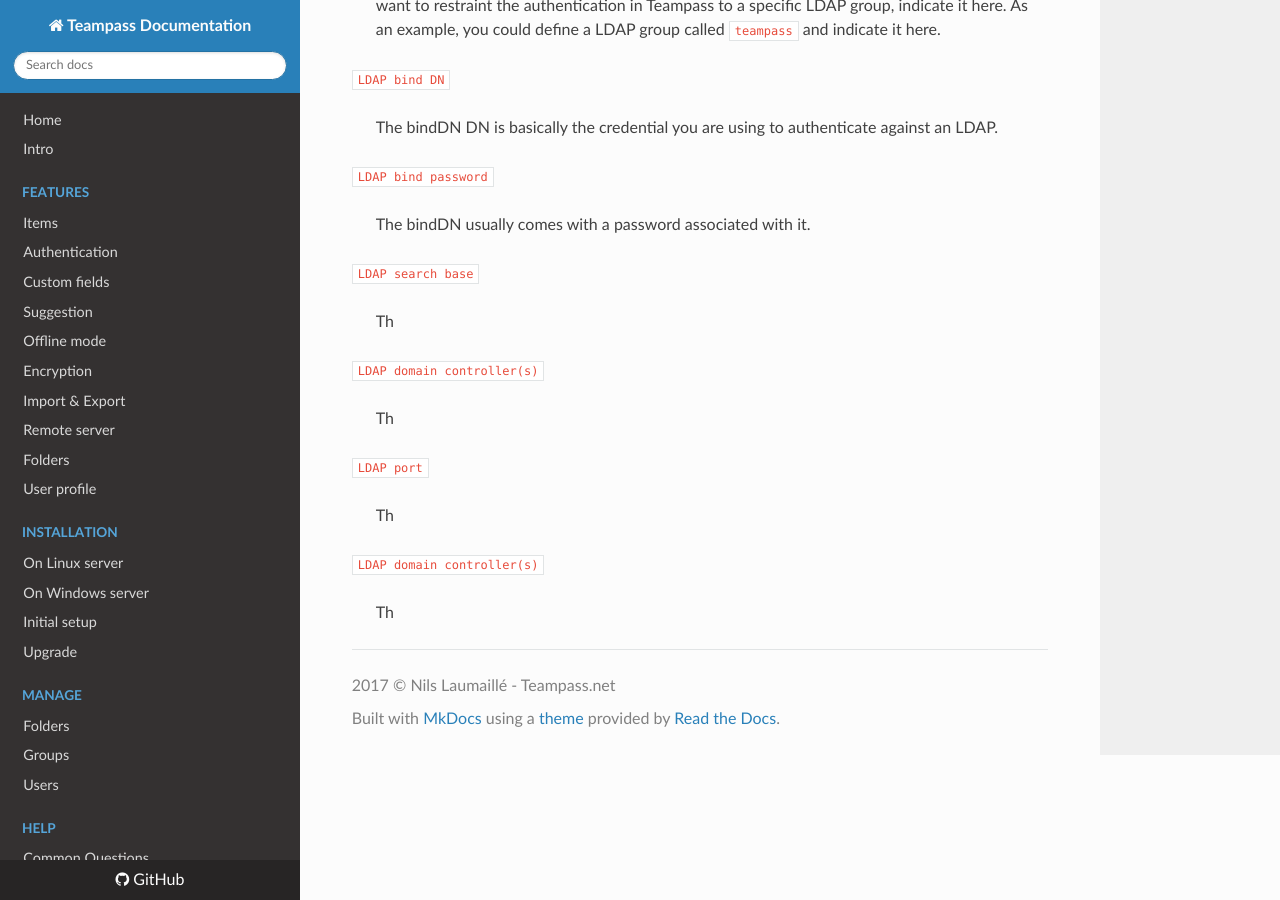
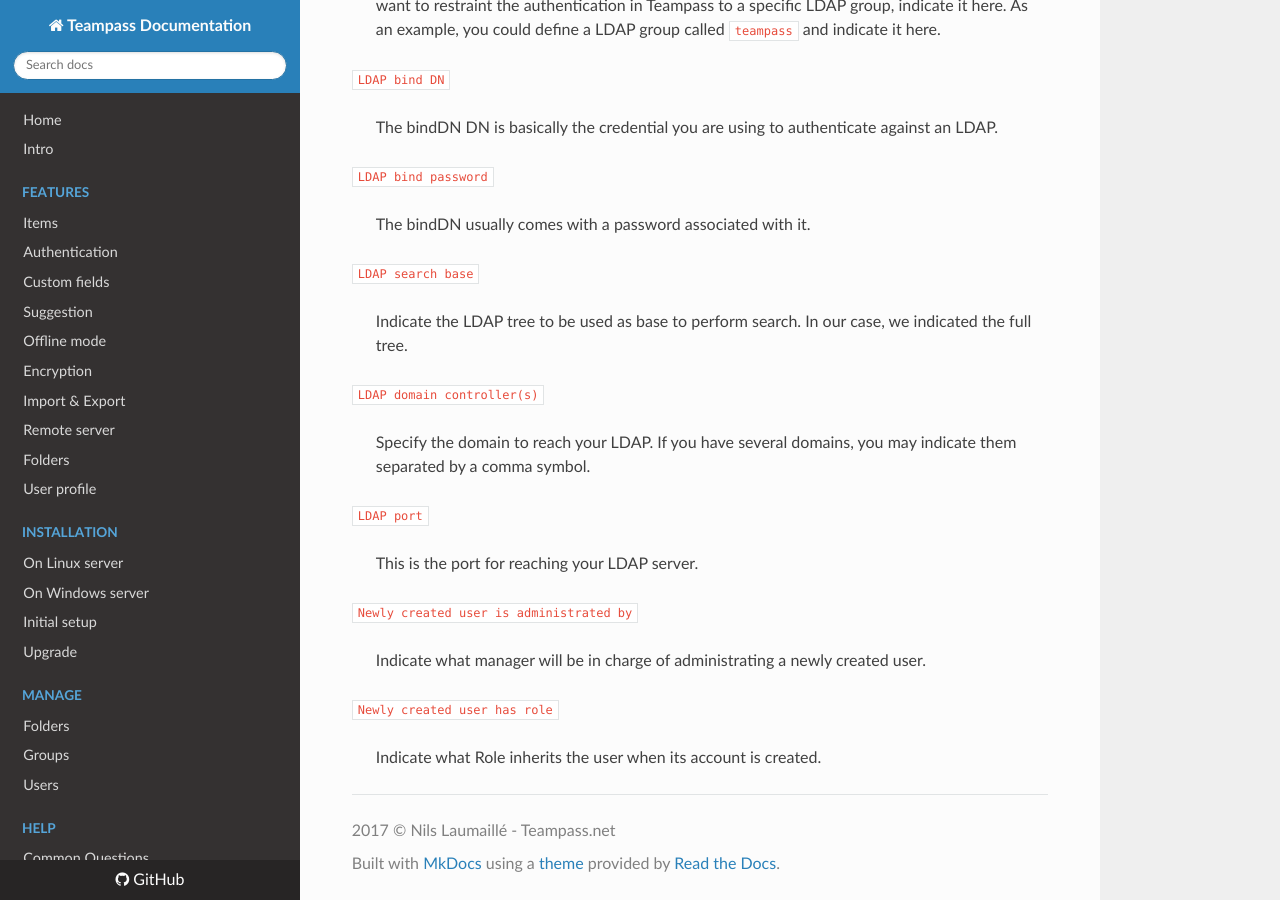
Before and after one commit to nilsteampassnet/teampass_doc, an MkDocs documentation site: the page built from docs/install/ldap.md, in a window 1280 px wide and 900 px high, scrolled down 1334 px. Built offline with MkDocs 1.6.1, drawn with Linux system fonts in a browser that asks for light colours; nearby versions of some CDN libraries; old or Windows-style settings are respelled for this version of MkDocs.

Commit message:
Update ldap.md

```diff
--- a/docs/install/ldap.md
+++ b/docs/install/ldap.md
@@ -39,13 +39,17 @@ As an example, you could define a LDAP group called `teampass` and indicate it h
 > The bindDN usually comes with a password associated with it.
 
 `LDAP search base`
-> Th
+> Indicate the LDAP tree to be used as base to perform search.
+In our case, we indicated the full tree.
 
 `LDAP domain controller(s)`
-> Th
+> Specify the domain to reach your LDAP. If you have several domains, you may indicate them separated by a comma symbol.
 
 `LDAP port`
-> Th
+> This is the port for reaching your LDAP server.
 
-`LDAP domain controller(s)`
-> Th
+`Newly created user is administrated by`
+> Indicate what manager will be in charge of administrating a newly created user.
+
+`Newly created user has role`
+> Indicate what Role inherits the user when its account is created.
```
